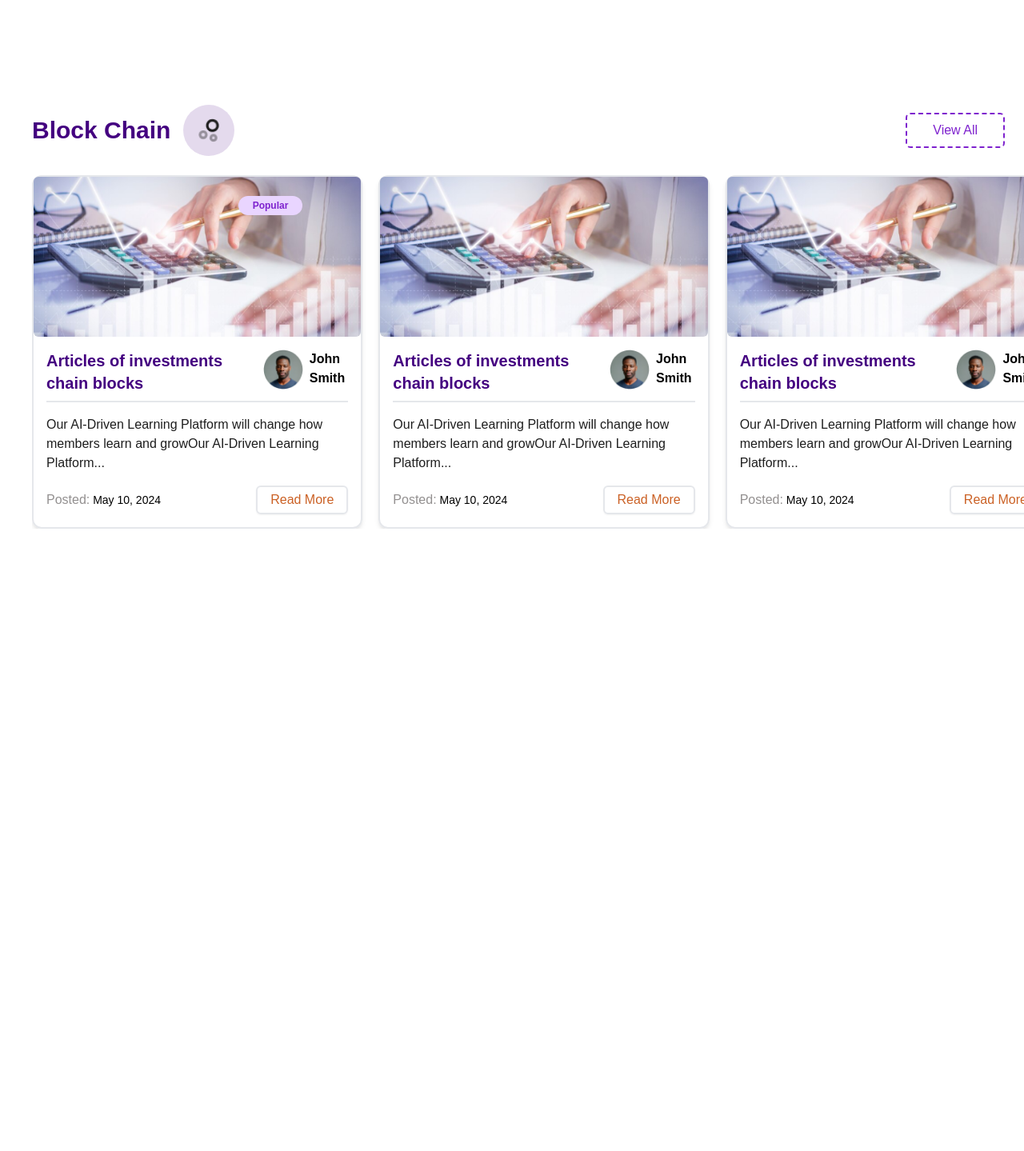
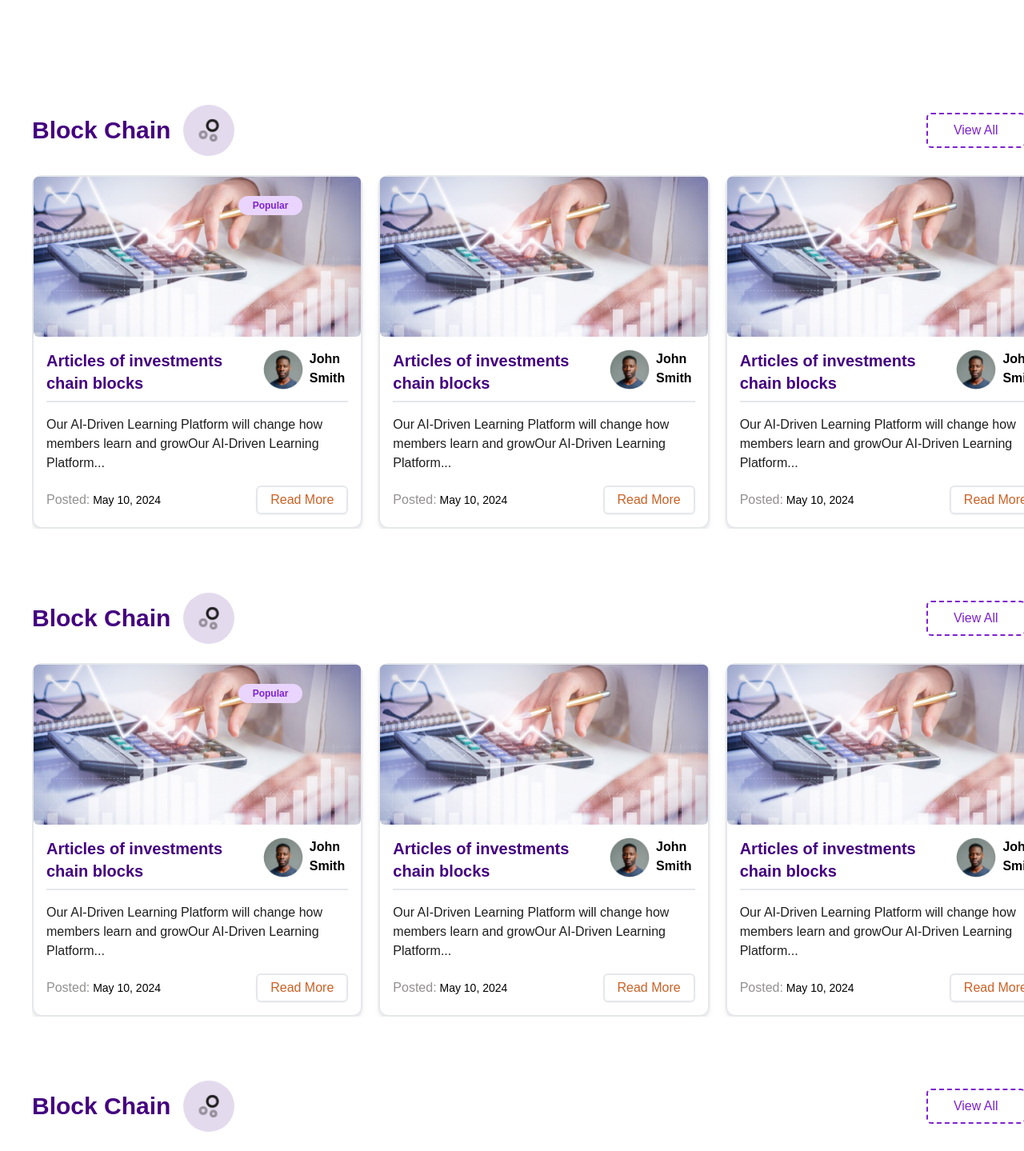
Before and after one commit to syntaxdesigner01/co-op-interview, a Next.js app: page / in a window 1280 px wide. Shown: the part 820-2259 px from the top of the page at 80% size. Before the commit the page ends 1521 px from the top, so only its background shows below. Built offline with nearby package versions, Linux system fonts and the light colour scheme.

Commit message:
feat: update BlogComponent layout with additional BlogSectionTittle and BlogCard instances for improved blog organization

```diff
--- a/src/app/Components/BlogComponents/BlogComponent.tsx
+++ b/src/app/Components/BlogComponents/BlogComponent.tsx
@@ -4,8 +4,17 @@ import BlogSectionTittle from "./BlogSectionTittle";
 
 export default function BlogComponent() {
   return (
-    <section className=" w-full mb-10 ml-10 container  ">
+    <section className=" w-full mb-20 ml-10 container   ">
       <section className="">
+        <BlogSectionTittle title="Block Chain" link="" />
+        <BlogCard />
+      </section>
+
+      <section className="mt-20">
+        <BlogSectionTittle title="Block Chain" link="" />
+        <BlogCard />
+      </section>
+      <section className="mt-20">
         <BlogSectionTittle title="Block Chain" link="" />
         <BlogCard />
       </section>
--- a/src/app/Components/BlogComponents/BlogSectionTittle.tsx
+++ b/src/app/Components/BlogComponents/BlogSectionTittle.tsx
@@ -12,7 +12,7 @@ export default function BlogSectionTittle({
 }) {
   const router = useRouter();
   return (
-    <section className="flex justify-between items-center mb-6 pr-[5%] font-Asap">
+    <section className="flex justify-between items-center mb-6 pr-[3%] font-Asap">
       <section className="flex gap-4 items-center">
         <h1 className="text-3xl font-bold text-background">{title}</h1>
         <section className="bg-[#C5B0D878] h-16 w-16 flex justify-center items-center rounded-full">
```
